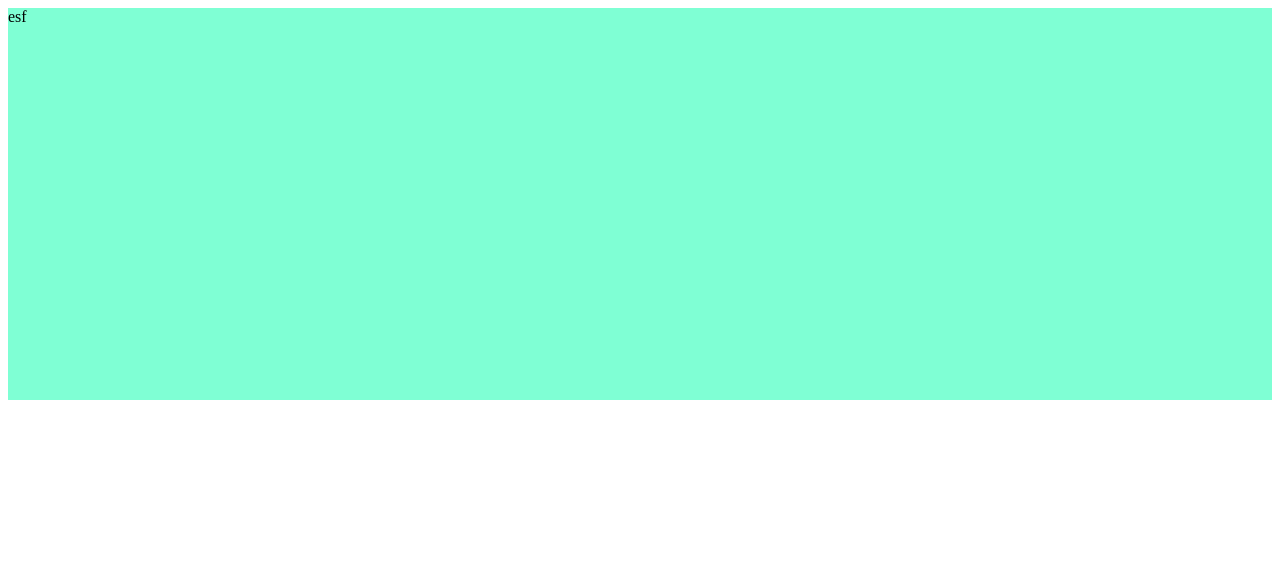
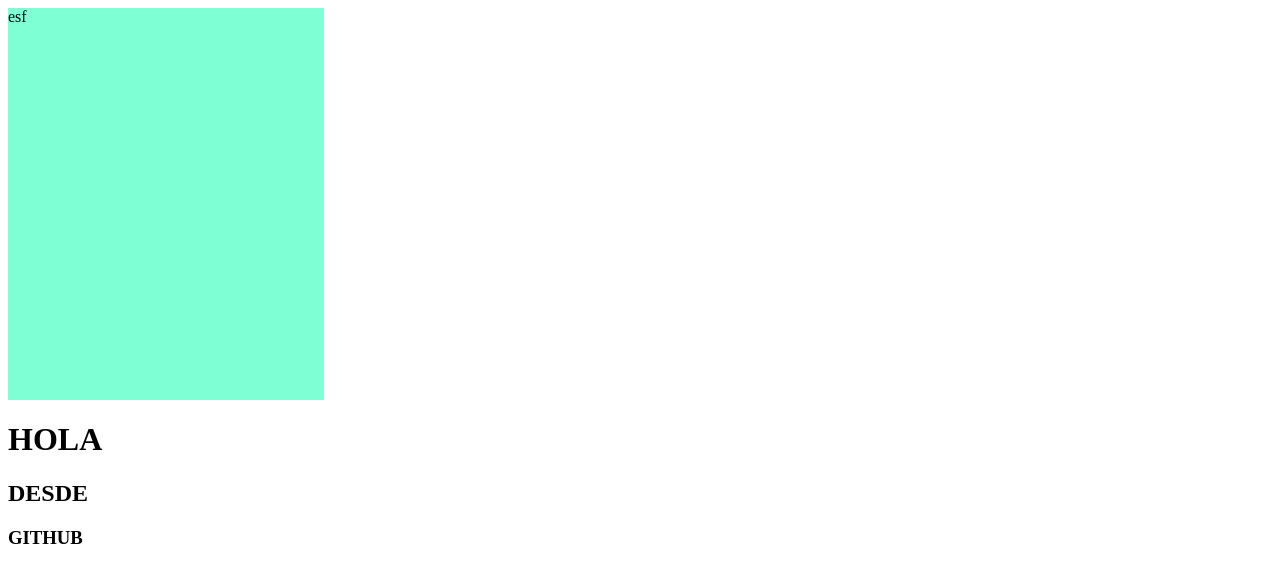
Before and after one commit to Daniel-Andre5/REPASO-GIT, a plain HTML site: page index.html in a window 1280 px wide. Drawn offline with Linux system fonts and the light colour scheme.

Commit message:
Texto incluido

```diff
--- a/index.html
+++ b/index.html
@@ -3,6 +3,9 @@
     <title>Document</title>
   </head>
   <body>
-    <div style="background-color: aquamarine; widht: 25%; height: 50%">esf</div>
+    <div style="background-color: aquamarine; width: 25%; height: 50%">esf</div>
+    <h1>HOLA</h1>
+    <h2>DESDE</h2>
+    <h3>GITHUB</h3>
   </body>
 </html>
```
